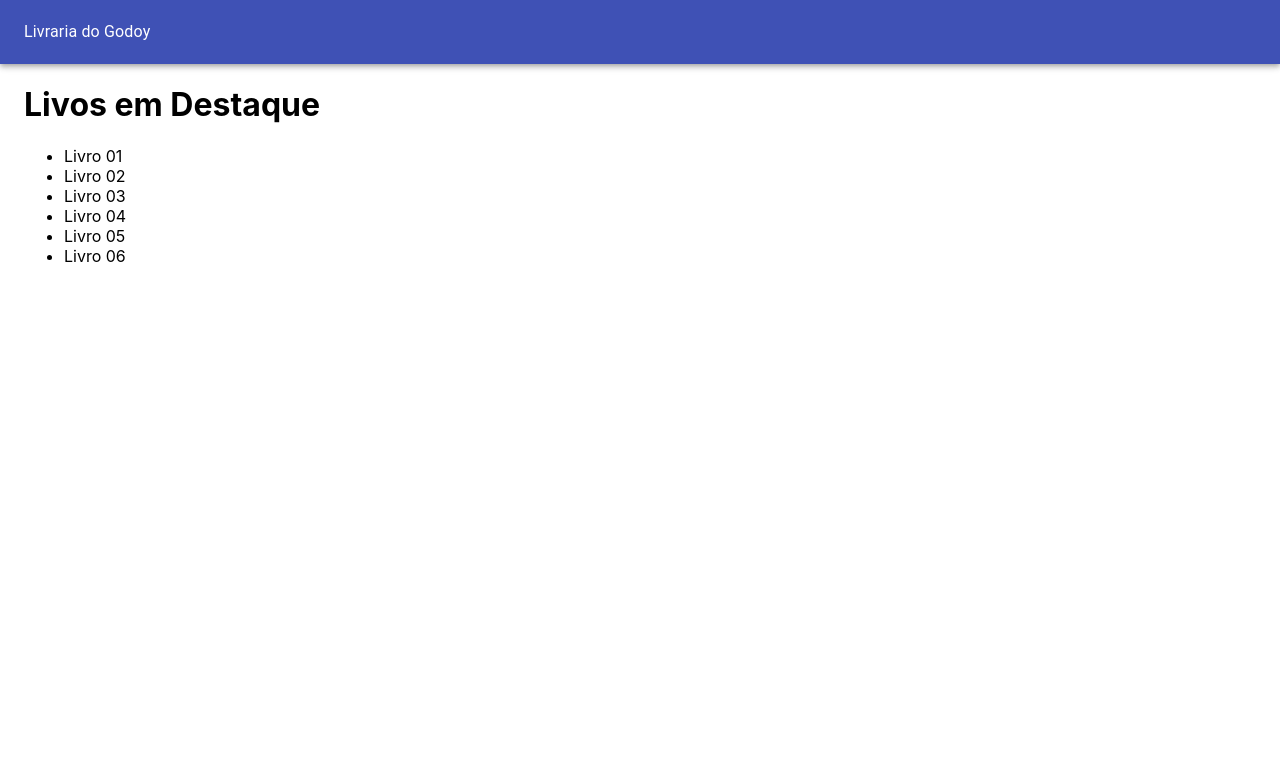
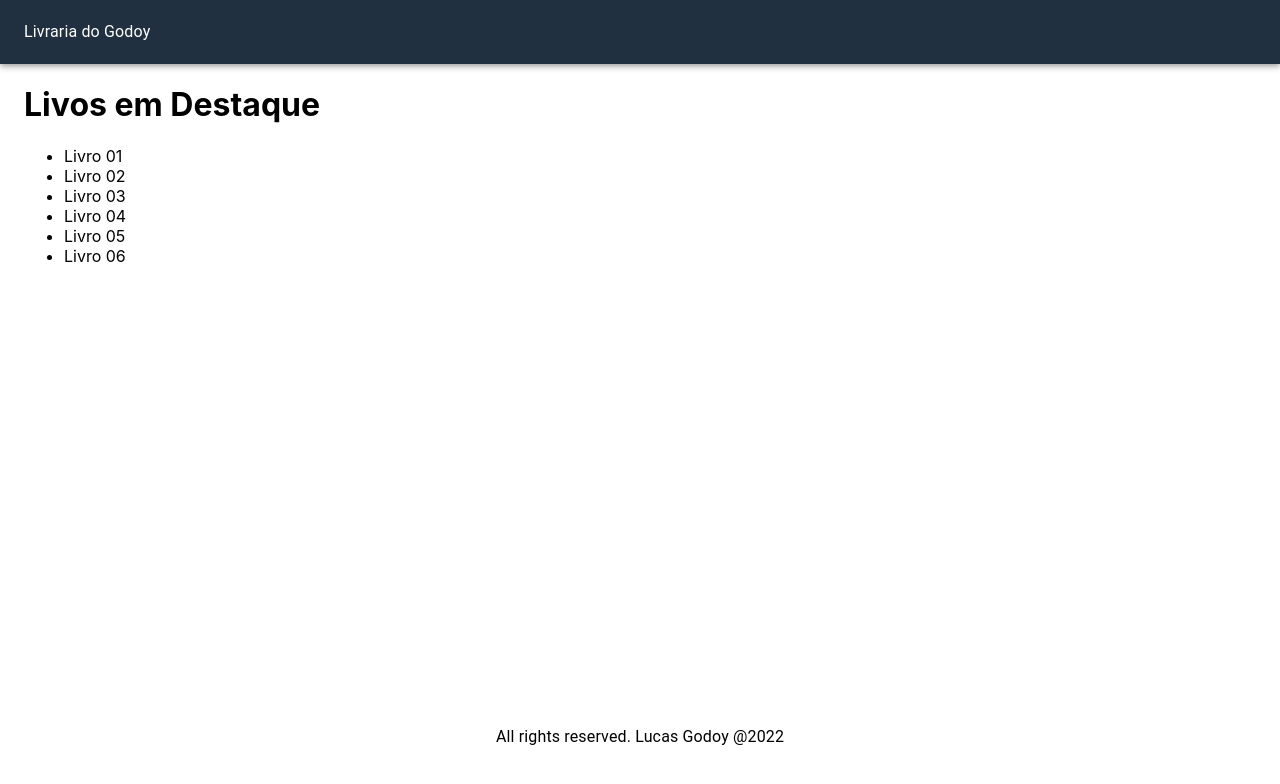
Before and after one commit to DevLucasGodoy/BookStore_Next.js, a Next.js app: page / in a window 1280 px wide. Shown: the top 784 px of the page. Built offline with nearby package versions, Linux system fonts and the light colour scheme.

Commit message:
styles in home page

```diff
--- a/components/Layout.js
+++ b/components/Layout.js
@@ -1,21 +1,27 @@
-import React, { Children } from 'react';
+import React, { children } from 'react';
 import Head from 'next/head';
 import { AppBar, Container, Toolbar, Typography } from '@material-ui/core';
+import useStyles from '../utils/styles';
 
 export default function Layout({ children }) {
+  const classes = useStyles();
   return (
     <div>
       <Head>
         <title>LucasGodoy</title>
       </Head>
 
-      <AppBar position="static">
+      <AppBar position="static" className={classes.navbar}>
         <Toolbar>
           <Typography>Livraria do Godoy</Typography>
         </Toolbar>
       </AppBar>
 
-      <Container>{children}</Container>
+      <Container className={classes.main}>{children}</Container>
+
+      <footer className={classes.footer}>
+        <Typography>All rights reserved. Lucas Godoy @2022</Typography>
+      </footer>
     </div>
   );
 }
--- a/pages/_app.js
+++ b/pages/_app.js
@@ -1,7 +1,14 @@
-import '../styles/globals.css'
+import { useEffect } from 'react';
+import '../styles/globals.css';
 
 function MyApp({ Component, pageProps }) {
-  return <Component {...pageProps} />
+  useEffect(() => {
+    const jssStyles = document.querySelector('#jss-server-side');
+    if (jssStyles) {
+      jssStyles.parentElement.removeChild(jssStyles);
+    }
+  }, []);
+  return <Component {...pageProps} />;
 }
 
-export default MyApp
+export default MyApp;
--- /dev/null
+++ b/pages/_document.js
@@ -0,0 +1,35 @@
+import { ServerStyleSheets } from '@material-ui/core/styles';
+import Document, { Head, Html, Main, NextScript } from 'next/document';
+import React from 'react';
+
+export default class MyDocument extends Document {
+  render() {
+    return (
+      <Html lang="en">
+        <Head></Head>
+        <body>
+          <Main />
+          <NextScript />
+        </body>
+      </Html>
+    );
+  }
+}
+
+MyDocument.getInitialProps = async (ctx) => {
+  const sheets = new ServerStyleSheets();
+  const originalRenderPage = ctx.renderPage;
+  ctx.renderPage = () => {
+    return originalRenderPage({
+      enhanceApp: (App) => (props) => sheets.collect(<App {...props} />),
+    });
+  };
+  const initialProps = await Document.getInitialProps(ctx);
+  return {
+    ...initialProps,
+    styles: [
+      ...React.Children.toArray(initialProps.styles),
+      sheets.getStyleElement(),
+    ],
+  };
+};
--- /dev/null
+++ b/utils/styles.js
@@ -0,0 +1,18 @@
+import { makeStyles } from '@material-ui/core';
+
+const useStyles = makeStyles({
+  navbar: {
+    backgroundColor: '#203040',
+    '& a': {
+      color: '#ffffff',
+      marginLeft: 10,
+    },
+  },
+  main: {
+    minHeight: '80vh',
+  },
+  footer: {
+    textAlign: 'center',
+  },
+});
+export default useStyles;
```
